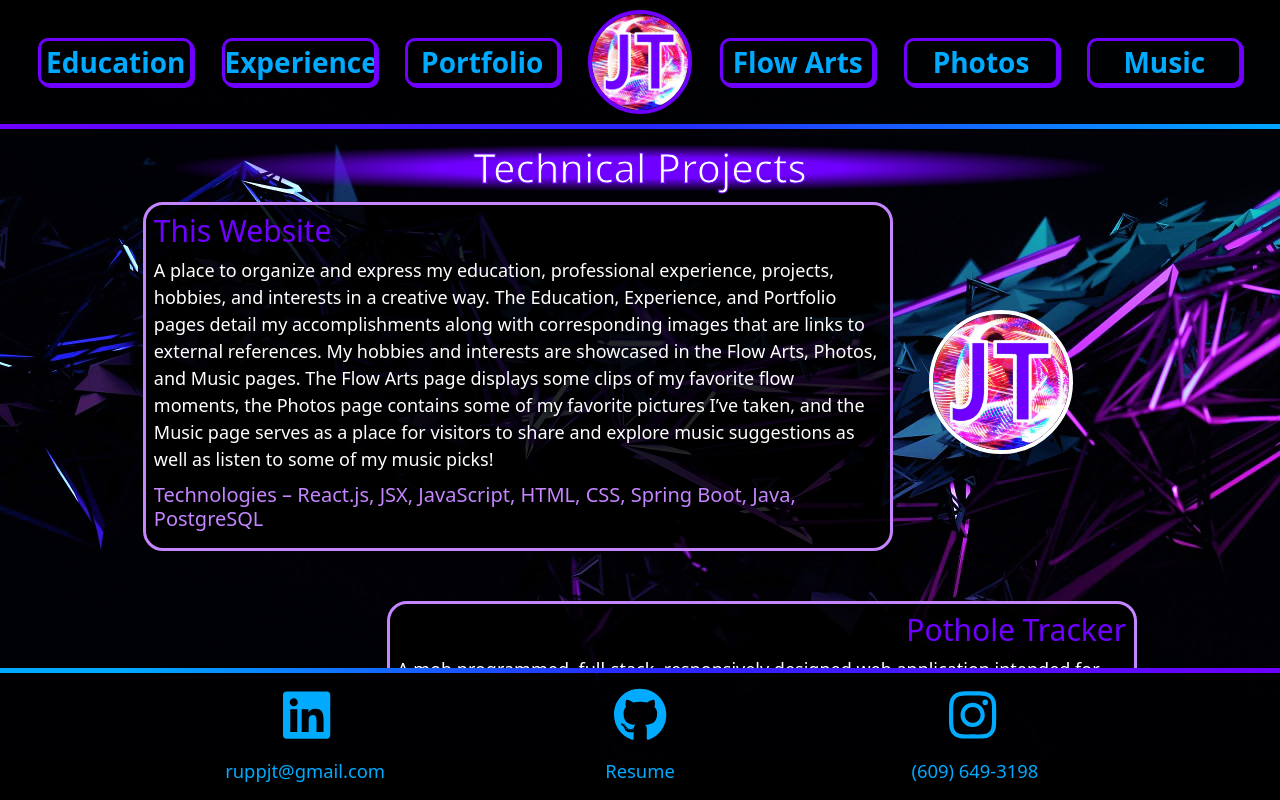
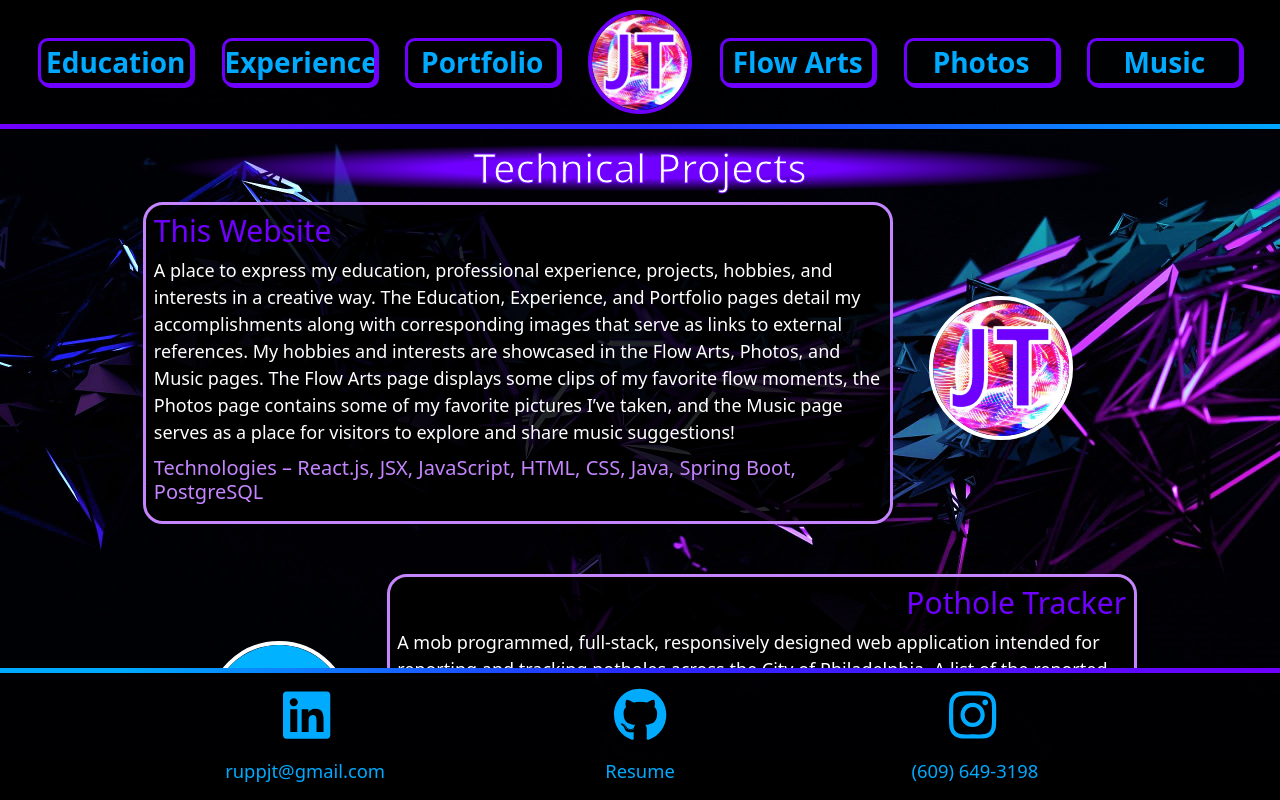
Before and after one commit to jtpurp/jt, a React (Create React App) app: page /jt/portfolio in a window 1280 px wide. Built offline with nearby package versions, Linux system fonts and the light colour scheme.

Commit message:
Updates to Portfolio section

```diff
--- a/src/pages/Portfolio.js
+++ b/src/pages/Portfolio.js
@@ -41,11 +41,11 @@ function Portfolio() {
             <div className="info">
               <div className="desc">
                 <h2>This Website</h2>
-                <p className="proj-desc">A place to organize and express my education, professional experience, projects, hobbies, and interests in a creative way.
-                  The Education, Experience, and Portfolio pages detail my accomplishments along with corresponding images that are links to external references.
+                <p className="proj-desc">A place to express my education, professional experience, projects, hobbies, and interests in a creative way.
+                  The Education, Experience, and Portfolio pages detail my accomplishments along with corresponding images that serve as links to external references.
                   My hobbies and interests are showcased in the Flow Arts, Photos, and Music pages.
-                  The Flow Arts page displays some clips of my favorite flow moments, the Photos page contains some of my favorite pictures I’ve taken, and the Music page serves as a place for visitors to share and explore music suggestions as well as listen to some of my music picks!</p>
-                <h6 className="technologies">Technologies – React.js, JSX, JavaScript, HTML, CSS, Spring Boot, Java, PostgreSQL</h6>
+                  The Flow Arts page displays some clips of my favorite flow moments, the Photos page contains some of my favorite pictures I’ve taken, and the Music page serves as a place for visitors to explore and share music suggestions!</p>
+                <h6 className="technologies">Technologies – React.js, JSX, JavaScript, HTML, CSS, Java, Spring Boot, PostgreSQL</h6>
               </div>
             </div>
             <a href="https://jtpurp.github.io/jt/" id="logo-left"><img className="logo-port" src={LogoPurple} alt='Website Logo' /></a>
@@ -60,7 +60,7 @@ function Portfolio() {
                   <p className="proj-desc" id="left-align">A mob programmed, full-stack, responsively designed web application intended for reporting and tracking potholes across the City of Philadelphia.
                     A list of the reported potholes is displayed along with their corresponding geolocations marked on a map.
                     Individual pothole details can be accessed as well as updated and deleted from the system.</p>
-                  <h6 className="technologies" id="left-align">Technologies – Vue.js, JavaScript, HTML, CSS, Mapbox API, Spring Boot, Java, PostgreSQL</h6>
+                  <h6 className="technologies" id="left-align">Technologies – Vue.js, JavaScript, HTML, CSS, Mapbox API, Java, Spring Boot, PostgreSQL</h6>
                 </div>
               </div>
               <a href="https://github.com/jtpurp/Pothole-Tracker" target="_blank" rel="noreferrer" id="logo-right" className="smaller-screen"><img className="logo-port" src={PTLogo} alt='Pothole Tracker Logo' /></a>
```
